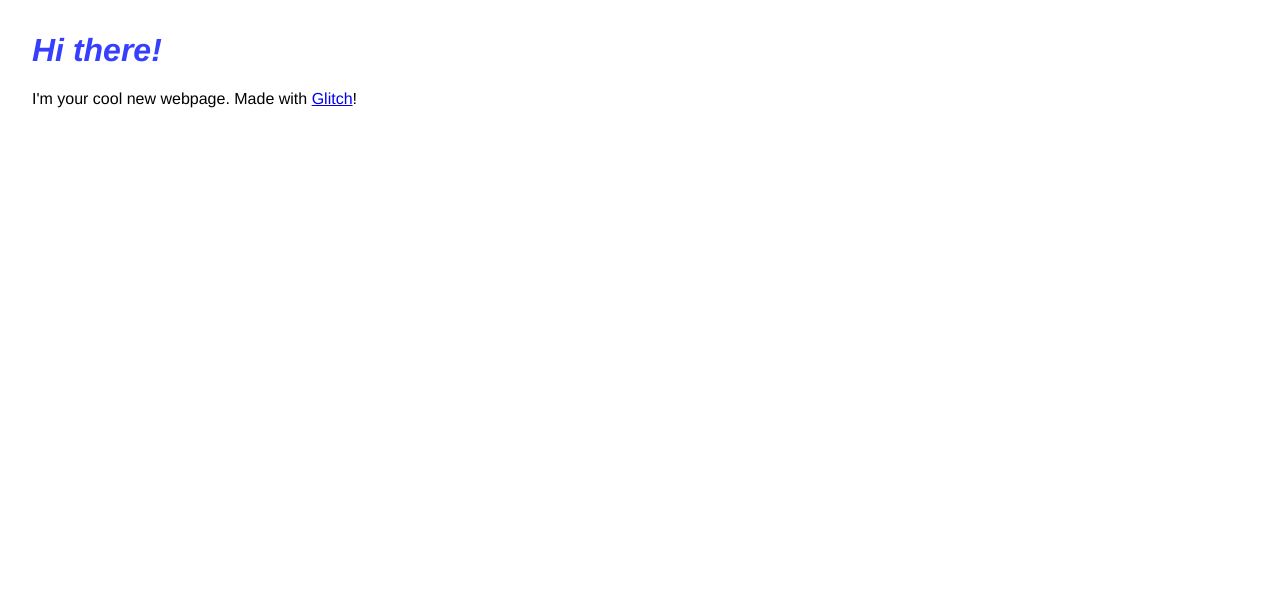
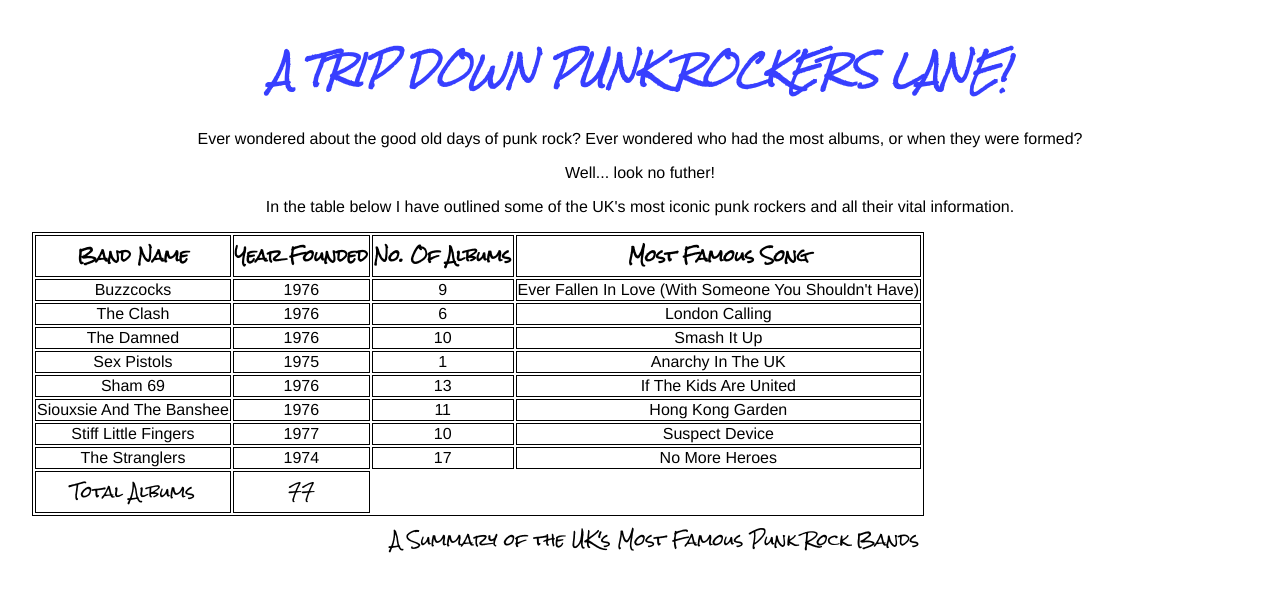
Before and after one commit to Peridotix/punk-rock-table, a plain HTML site: page index.html in a window 1280 px wide. Drawn offline with Linux system fonts and the light colour scheme.

Commit message:
Added HTML and CSS
Updated the code to include all required information and started adding CSS to the Style Sheet.

Imported the Rock Salt font file. Added link to index file.

```diff
--- a/index.html
+++ b/index.html
@@ -1,22 +1,93 @@
 <!DOCTYPE html>
 <html lang="en">
   <head>
-    <title>Hello!</title>
+    <title>UK Punk Rockers Table</title>
     <meta charset="utf-8">
     <meta http-equiv="X-UA-Compatible" content="IE=edge">
     <meta name="viewport" content="width=device-width, initial-scale=1">
 
     <!-- import the webpage's stylesheet -->
     <link rel="stylesheet" href="/style.css">
+    <link rel="preconnect" href="https://fonts.gstatic.com">
+    <link href="https://fonts.googleapis.com/css2?family=Rock+Salt&display=swap" rel="stylesheet">
 
   </head>
   <body>
-    <!--repalce this h1 and p content with your own html table -->
-    <h1>Hi there!</h1>
+        <CENTER>
+            <h1>A TRIP DOWN PUNK ROCKERS LANE!</h1>
+                <p>Ever wondered about the good old days of punk rock? Ever wondered who had the most albums, or when they were formed?</P>
+                <p>Well... look no futher!</p>
+                <p>In the table below I have outlined some of the UK's most iconic punk rockers and all their vital information.</p>
+        </CENTER>
 
-    <p>
-      I'm your cool new webpage. Made with <a href="https://glitch.com">Glitch</a>!
-    </p>
+        <table>
+            <caption>A Summary of the UK's Most Famous Punk Rock Bands</caption>
+            <thead>
+                <tr>
+                    <th>Band Name</th>
+                    <th>Year Founded</th>
+                    <th>No. Of Albums</th>
+                    <th>Most Famous Song</th>
+                </tr>
+            </thead>
+            <tbody>
+                    <tr>
+                    <td>Buzzcocks</td>
+                    <td>1976</td>
+                    <td>9</td>
+                    <td>Ever Fallen In Love (With Someone You Shouldn't Have)</td>
+                </tr>
+                <tr>
+                    <td>The Clash</td>
+                    <td>1976</td>
+                    <td>6</td>
+                    <td>London Calling</td>
+                </tr>
+                <tr>
+                    <td>The Damned</td>
+                    <td>1976</td>
+                    <td>10</td>
+                    <td>Smash It Up</td>
+                </tr>
+                <tr>
+                    <td>Sex Pistols</td>
+                    <td>1975</td>
+                    <td>1</td>
+                    <td>Anarchy In The UK</td>
+                </tr>
+                <tr>
+                    <td>Sham 69</td>
+                    <td>1976</td>
+                    <td>13</td>
+                    <td>If The Kids Are United</td>
+                </tr>
+                <tr>
+                    <td>Siouxsie And The Banshee</td>
+                    <td>1976</td>
+                    <td>11</td>
+                    <td>Hong Kong Garden</td>
+                </tr>
+                <tr>
+                    <td>Stiff Little Fingers</td>
+                    <td>1977</td>
+                    <td>10</td>
+                    <td>Suspect Device</td>
+                </tr>
+                <tr>
+                    <td>The Stranglers</td>
+                    <td>1974</td>
+                    <td>17</td>
+                    <td>No More Heroes</td>
+                </tr>
+            </tbody>
+            <tfoot>
+                <tr>
+                    <td>Total Albums</td>
+                    <td>77</td>
+                </tr>
+            </tfoot>
+        </table>
+
 
     <!-- include the Glitch button to show what the webpage is about and
           to make it easier for folks to view source and remix -->
--- a/style.css
+++ b/style.css
@@ -1,11 +1,42 @@
 /* CSS files add styling rules to your content */
 
 body {
-    font-family: "Benton Sans", "Helvetica Neue", helvetica, arial, sans-serif;
+    font-family: "Rock Salt", helvetica, arial, sans-serif;
     margin: 2em;
   }
 
-  h1 {
+h1 {
+    font-family: Rock Salt;
     font-style: italic;
     color: #373fff;
-  }
+}
+
+p {
+    font-family: Helvetica;
+}
+
+caption {
+    padding: 5px;
+    caption-side: bottom;
+    text-align: right;
+}
+
+th, td {
+    text-align: center;
+}
+
+td {
+    font-family: helvetica;
+}
+
+tfoot td {
+    font-family: Rock Salt;
+}
+
+table, tr, th, td {
+    border: 1px solid black;
+}
+
+table {
+    table-layout: fixed;
+}
```
